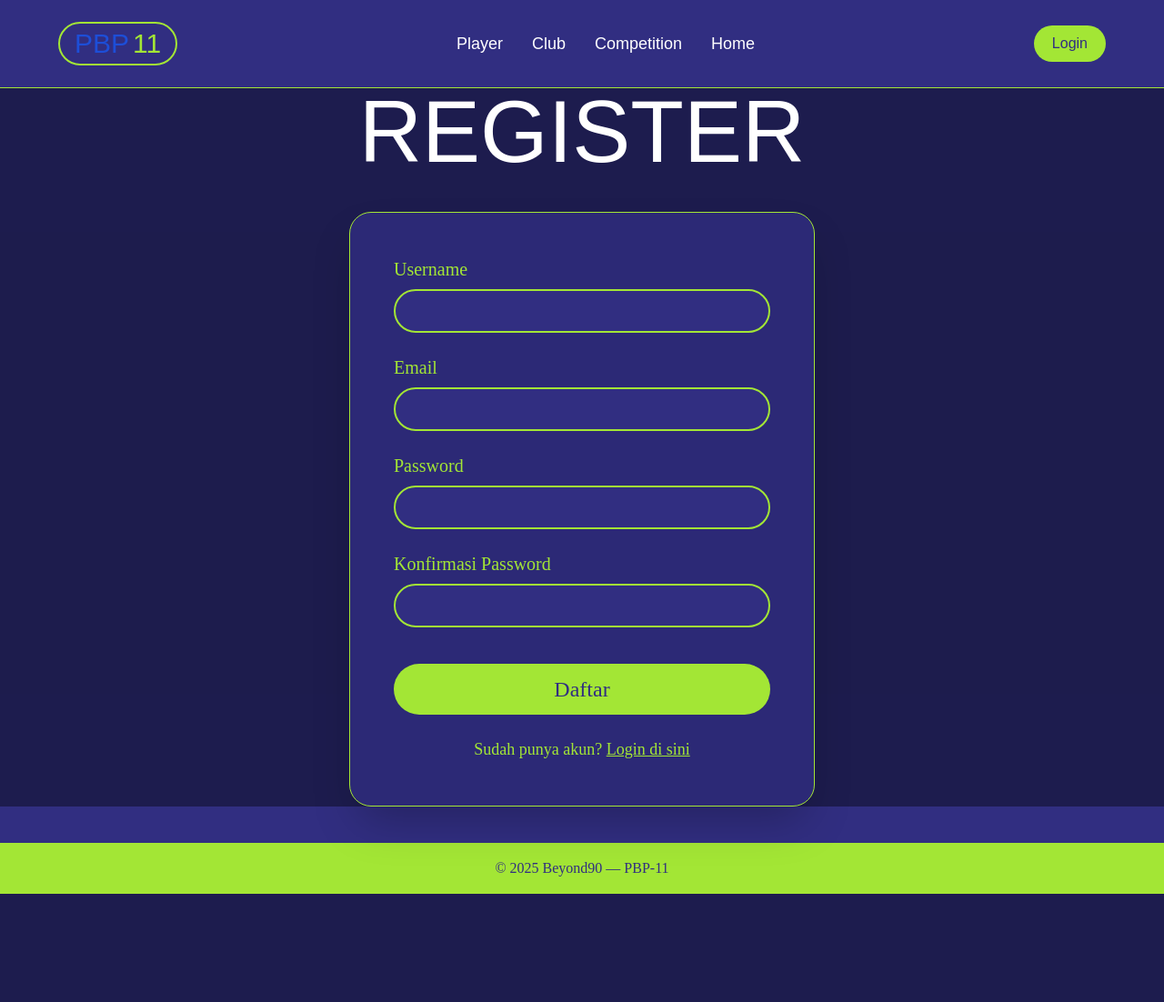
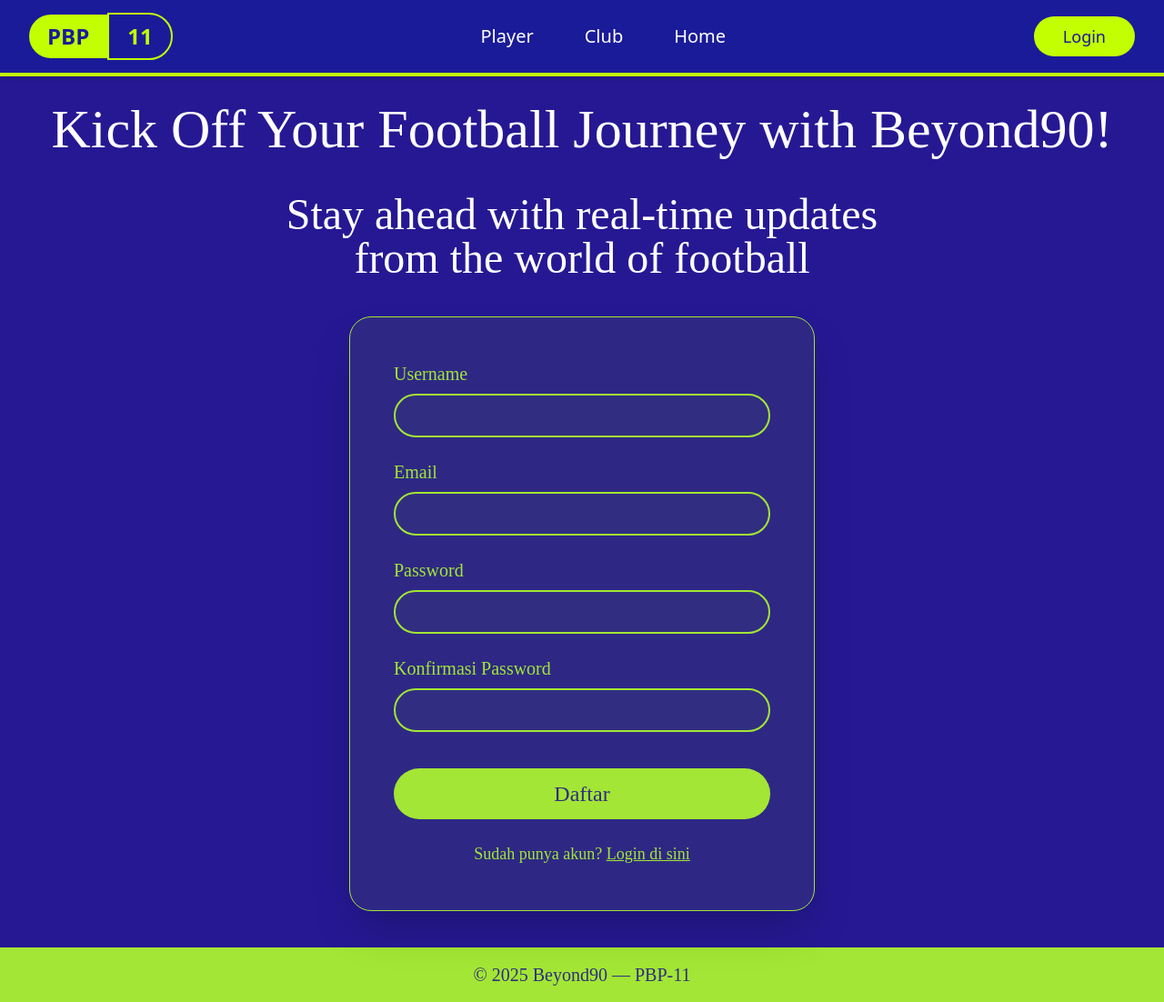
Before and after one commit to PBP-kelompok-B11/pbp-b11, a Django app: template authentication/templates/register.html in a window 1280 px wide. Shown: the whole page at 91% size. Before the commit the page ends 983 px from the top, so only its background shows below. Run offline with Django 5.2, Linux system fonts and the light colour scheme; the template is opened without the code that fills it, so the values that code supplies are empty; some libraries are stand-ins or nearby versions.

Commit message:
Fixed url routing

```diff
--- a/authentication/templates/register.html
+++ b/authentication/templates/register.html
@@ -1,45 +1,25 @@
+{% extends 'base.html' %}
 {% load static %}
-<!DOCTYPE html>
-<html lang="id">
-<head>
-  <meta charset="UTF-8">
-  <meta name="viewport" content="width=device-width, initial-scale=1.0">
-  <title>Register | Beyond90</title>
-  <script src="https://cdn.tailwindcss.com"></script>
-  <script src="https://cdn.jsdelivr.net/npm/sweetalert2@11"></script>
-  <style>
-    body {
-      font-family: 'Geologica', sans-serif;
-    }
-  </style>
-</head>
-<body class="bg-indigo-900 text-white overflow-x-hidden">
 
-  <!-- Navbar -->
-  <nav class="flex justify-between items-center px-6 md:px-16 py-6 border-b border-lime-400 bg-indigo-900 sticky top-0 z-50">
-    <div class="flex items-center space-x-3">
-      <div class="flex items-center border-2 border-lime-400 rounded-full px-4 py-1">
-        <span class="text-blue-700 text-2xl md:text-3xl font-[Konkhmer_Sleokchher]">PBP</span>
-        <span class="text-lime-400 text-2xl md:text-3xl font-[Konkhmer_Sleokchher] ml-1">11</span>
-      </div>
-    </div>
-    <div class="hidden md:flex items-center space-x-8 text-lg">
-      <a href="#" class="hover:text-lime-400 transition">Player</a>
-      <a href="#" class="hover:text-lime-400 transition">Club</a>
-      <a href="#" class="hover:text-lime-400 transition">Competition</a>
-      <a href="/" class="hover:text-lime-400 transition">Home</a>
-    </div>
-    <a href="{% url 'login' %}" class="bg-lime-400 text-indigo-900 font-medium px-5 py-2 rounded-full hover:scale-105 transition">
-      Login
-    </a>
-  </nav>
+{% block title %}Register | Beyond90{% endblock %}
 
-  <!-- Main Container -->
-  <div class="flex flex-col items-center justify-center min-h-[calc(100vh-8rem)] px-6 md:px-0 relative">
-    <div class="absolute inset-0 bg-black/40 -z-10"></div>
+{% block content %}
+<!-- Main Container yang mencakup konten dan footer -->
+<div class="flex flex-col min-h-[calc(100vh-8rem)]">
+  <!-- Content Section -->
+  <div class="flex-grow flex flex-col items-center justify-start px-6 md:px-0 pt-28 relative pb-10">
+    <div class="absolute inset-0 bg-[#261893] -z-10"></div>
 
     <!-- Title -->
-    <h1 class="text-6xl md:text-8xl font-[League_Gothic] mb-10 text-center">REGISTER</h1>
+    <!-- Responsive Heading -->
+    <h1 class="text-2xl sm:text-3xl md:text-4xl lg:text-5xl xl:text-6xl font-[Geologica] mb-10 text-center leading-snug text-white">
+      Kick Off Your Football Journey with Beyond90!
+    </h1>
+    <h3 class="text-col text-1xl sm:text-2xl md:text-3xl lg:text-4xl xl:text-5xl font-[Geologica] mb-10 text-center leading-snug text-white">
+      Stay ahead with real-time updates<br>from the world of football
+    </h3>
+
+
 
     <!-- Register Form -->
     <form id="register-form"
@@ -76,15 +56,16 @@
 
       <p class="mt-6 text-center text-lime-400 text-lg font-[Geologica]">
         Sudah punya akun?
-        <a href="{% url 'login' %}" class="underline hover:text-lime-300">Login di sini</a>
+        <a href="{% url 'authentication:login_view' %}" class="underline hover:text-lime-300">Login di sini</a>
       </p>
     </form>
   </div>
 
-  <!-- Footer -->
-  <footer class="bg-lime-400 py-4 mt-10 text-center">
-    <p class="text-indigo-900 font-[Geologica] text-sm md:text-base">© 2025 Beyond90 — PBP-11</p>
+  <!-- Footer yang sekarang berada dalam main container -->
+  <footer class="w-full bg-lime-400 py-4 text-center mt-auto">
+    <p class="text-indigo-900 font-[Geologica] text-sm md:text-xl">© 2025 Beyond90 — PBP-11</p>
   </footer>
+</div>
 
 <!-- AJAX Script -->
 <script>
@@ -93,7 +74,7 @@
   const form = e.target;
   const formData = new FormData(form);
 
-    const response = await fetch("{% url 'register' %}", {
+  const response = await fetch("{% url 'authentication:register_view' %}", {
     method: "POST",
     headers: { "X-Requested-With": "XMLHttpRequest" },
     body: formData
@@ -120,5 +101,4 @@
   }
 });
 </script>
-</body>
-</html>
+{% endblock %}
--- a/authentication/urls.py
+++ b/authentication/urls.py
@@ -1,5 +1,6 @@
 from django.urls import path
 from . import views
+
 app_name = 'authentication'
 
 urlpatterns = [
--- a/authentication/views.py
+++ b/authentication/views.py
@@ -61,7 +61,7 @@
         messages.success(request, "Akun berhasil dibuat! Silakan login.")
         return redirect('login')
 
-    return render(request, 'authentication/register.html')
+    return render(request, 'register.html')
 
 def login_view(request):
     # Kalau udah login, langsung ke home
--- a/beyond90/urls.py
+++ b/beyond90/urls.py
@@ -23,5 +23,5 @@
     path('media-gallery/', include('nina_media_gallery.urls')),
     path('player/', include('rafi_player.urls')),
     path('clubs/', include('clubs.urls')),
-    path('authentication/', include('authentication.urls')),
+    path('', include('authentication.urls')),
 ]
--- a/clubs/templates/clubs/form.html
+++ b/clubs/templates/clubs/form.html
@@ -6,7 +6,7 @@
   <form method="post">
     {% csrf_token %} {{ form.as_p }}
     <button type="submit" class="btn btn-primary">Simpan</button>
-    <a href="{% url 'club_list' %}" class="btn btn-secondary">Batal</a>
+    <a href="{% url 'clubs:club_list' %}" class="btn btn-secondary">Batal</a>
   </form>
 </div>
 {% endblock %}
```
Also changed, not shown: authentication/templates/home.html (+3 -11 lines), authentication/templates/login.html (+7 -38 lines), clubs/templates/clubs/list.html (+18 -20 lines), rafi_player/views.py (+4 -4 lines), clubs/migrations/0001_initial.py (added), clubs/migrations/__init__.py (added), db.sqlite3. Lines whose indentation alone changed are shown as unchanged.
